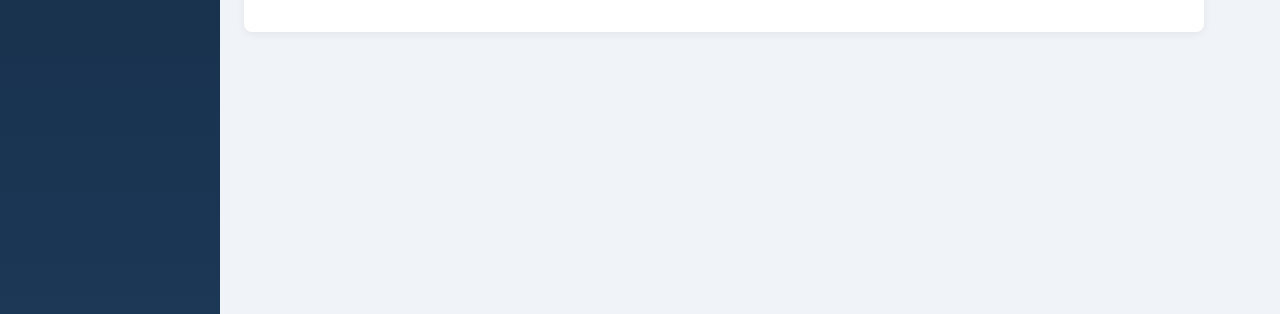
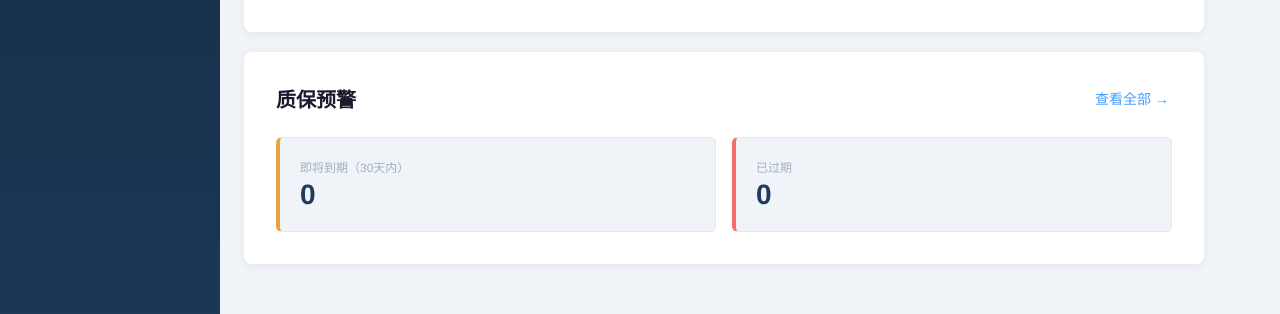
Before and after one commit to wuyuyanpengyanzu/ams-frontend, a Vue app: page /home in a window 1280 px wide. Shown: the part 281-595 px from the top of the page. Built offline with nearby package versions, Linux system fonts and the light colour scheme; no server answers; sample sign-in values are in the browser's storage.

Commit message:
feat: add warranty expiry warning card to home dashboard

```diff
--- a/src/views/home/index.vue
+++ b/src/views/home/index.vue
@@ -20,10 +20,35 @@
         </div>
       </div>
     </div>
+
+    <div class="welcome-card" style="margin-top: 20px">
+      <div class="card-header">
+        <h3>质保预警</h3>
+        <el-button type="primary" link @click="$router.push('/asset/warranty')">查看全部 →</el-button>
+      </div>
+      <div class="stats-row" style="grid-template-columns: repeat(2, 1fr)">
+        <div class="stat-card stat-warn">
+          <div class="stat-label">即将到期（30天内）</div>
+          <div class="stat-value">{{ warranty.expiringSoon }}</div>
+        </div>
+        <div class="stat-card stat-danger">
+          <div class="stat-label">已过期</div>
+          <div class="stat-value">{{ warranty.expired }}</div>
+        </div>
+      </div>
+    </div>
   </div>
 </template>
 
 <script setup lang="ts">
+import { ref, onMounted } from 'vue'
+import { getWarrantyDashboard } from '@/api/asset'
+
+const warranty = ref({ expiringSoon: 0, expired: 0 })
+
+onMounted(() => {
+  getWarrantyDashboard().then((data) => { warranty.value = data })
+})
 </script>
 
 <style scoped lang="scss">
@@ -84,4 +109,23 @@
     margin-top: 4px;
   }
 }
+
+.card-header {
+  display: flex;
+  justify-content: space-between;
+  align-items: center;
+  margin-bottom: 16px;
+
+  h3 {
+    margin-bottom: 0;
+  }
+}
+
+.stat-warn {
+  border-left: 4px solid #e6a23c;
+}
+
+.stat-danger {
+  border-left: 4px solid #f56c6c;
+}
 </style>
```
